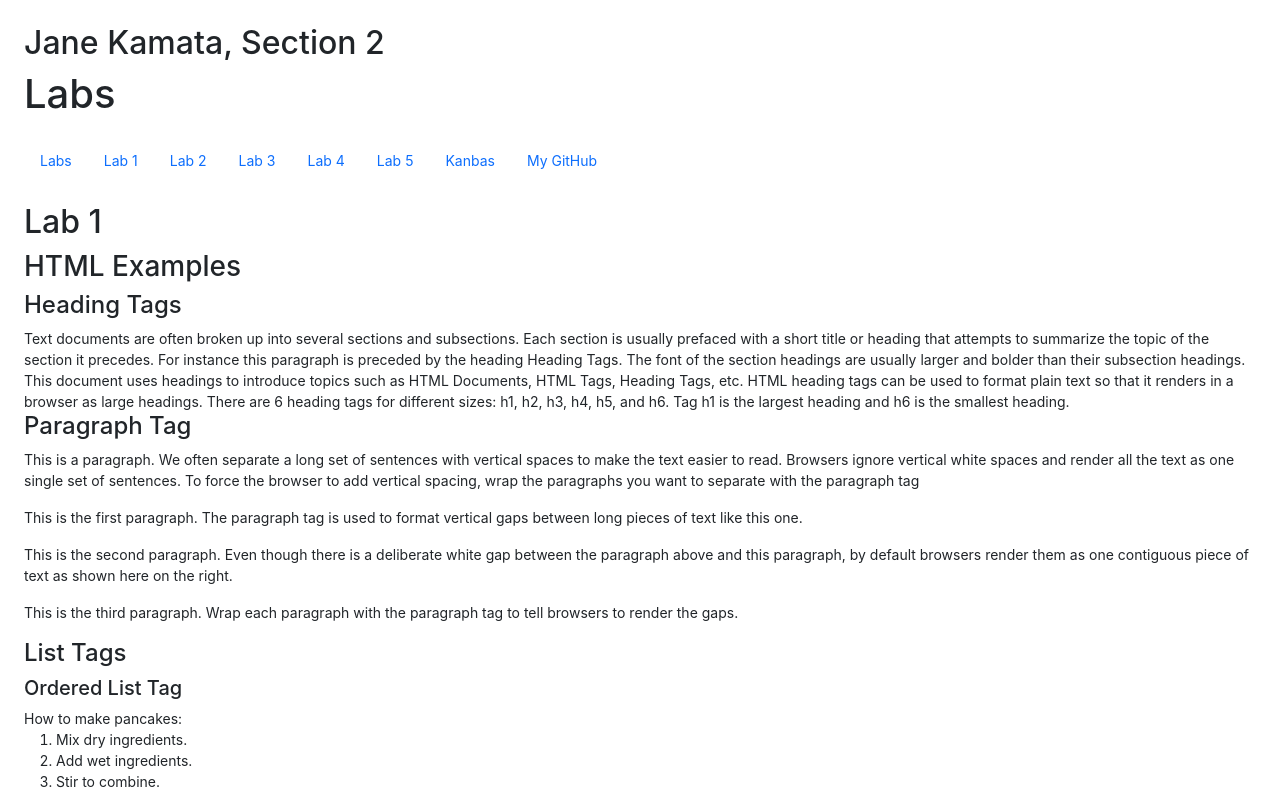
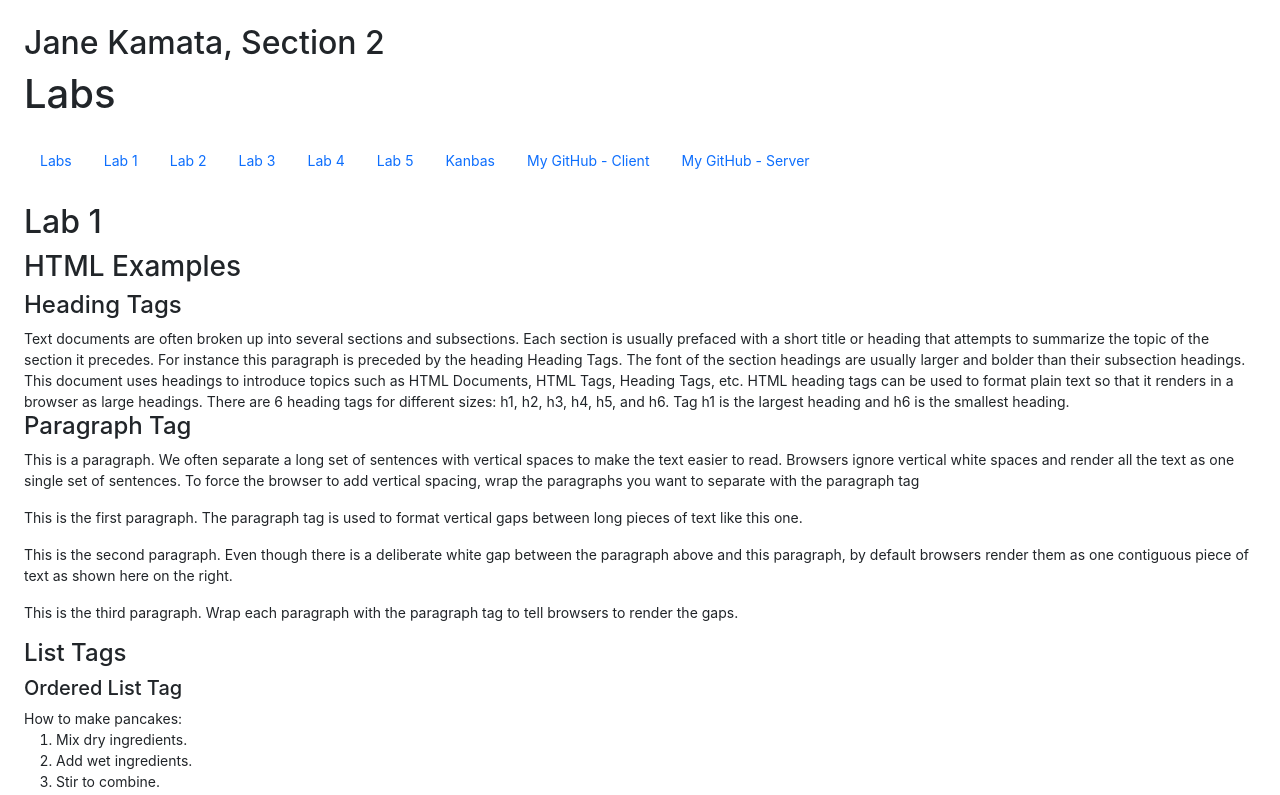
Before and after one commit to janekamata/project-kanbas-react-web-app, a React (Create React App) app: page /#/Labs in a window 1280 px wide. Shown: the top 795 px of the page. Built offline with nearby package versions, Linux system fonts and the light colour scheme; no server answers.

Commit message:
Small fixes

```diff
--- a/src/Kanbas/index.tsx
+++ b/src/Kanbas/index.tsx
@@ -55,10 +55,14 @@ export default function Kanbas() {
   const addNewCourse = async () => {
     const newCourse = await userClient.createCourse(course);
     setCourses([...courses, newCourse]);
+    await fetchCourses();
+    await fetchEnrollments();
   };
   const deleteCourse = async (courseId: string) => {
     const status = await courseClient.deleteCourse(courseId);
     setCourses(courses.filter((course) => course._id !== courseId));
+    await fetchCourses();
+    await fetchEnrollments();
   };
   const updateCourse = async () => {
     await courseClient.updateCourse(course);
@@ -72,6 +76,7 @@ export default function Kanbas() {
       })
     );
     setCourse(initialCourse);
+    await fetchCourses();
   };
 
   return (
--- a/src/Labs/Lab5/PathParameters.tsx
+++ b/src/Labs/Lab5/PathParameters.tsx
@@ -10,14 +10,14 @@ export default function PathParameters() {
         className="form-control mb-2 w-25"
         id="wd-path-parameter-a"
         type="number"
-        defaultValue={a}
+        value={a}
         onChange={(e) => setA(e.target.value)}
       />
       <input
         className="form-control mb-2 w-25"
         id="wd-path-parameter-b"
         type="number"
-        defaultValue={b}
+        value={b}
         onChange={(e) => setB(e.target.value)}
       />
       <a
--- a/src/Labs/Lab5/QueryParameters.tsx
+++ b/src/Labs/Lab5/QueryParameters.tsx
@@ -9,14 +9,14 @@ export default function QueryParameters() {
       <input
         id="wd-query-parameter-a"
         className="form-control mb-2 w-25"
-        defaultValue={a}
+        value={a}
         type="number"
         onChange={(e) => setA(e.target.value)}
       />
       <input
         id="wd-query-parameter-b"
         className="form-control mb-2 w-25"
-        defaultValue={b}
+        value={b}
         type="number"
         onChange={(e) => setB(e.target.value)}
       />
--- a/src/Labs/Lab5/WorkingWithArrays.tsx
+++ b/src/Labs/Lab5/WorkingWithArrays.tsx
@@ -29,7 +29,7 @@ export default function WorkingWithArrays() {
       </a>
       <input
         id="wd-todo-id"
-        defaultValue={todo.id}
+        value={todo.id}
         className="form-control w-50"
         onChange={(e) => setTodo({ ...todo, id: e.target.value })}
       />
@@ -61,7 +61,7 @@ export default function WorkingWithArrays() {
         Delete Todo with ID = {todo.id}
       </a>
       <input
-        defaultValue={todo.id}
+        value={todo.id}
         className="form-control w-50"
         onChange={(e) => setTodo({ ...todo, id: e.target.value })}
       />
@@ -71,15 +71,15 @@ export default function WorkingWithArrays() {
         href={`${API}/${todo.id}/title/${todo.title}`}
         className="btn btn-primary float-end"
       >
-        Update Todo
+        Update {todo.id} Todo
       </a>
       <input
-        defaultValue={todo.id}
+        value={todo.id}
         className="form-control w-25 float-start me-2"
         onChange={(e) => setTodo({ ...todo, id: e.target.value })}
       />
       <input
-        defaultValue={todo.title}
+        value={todo.title}
         className="form-control w-50 float-start"
         onChange={(e) => setTodo({ ...todo, title: e.target.value })}
       />
@@ -89,7 +89,7 @@ export default function WorkingWithArrays() {
       <h3>On Your Own</h3>
       <div className="d-flex align-items-center">
         <input
-          defaultValue={todo.id}
+          value={todo.id}
           className="form-control w-25 me-2"
           onChange={(e) => setTodo({ ...todo, id: e.target.value })}
         />
@@ -110,13 +110,13 @@ export default function WorkingWithArrays() {
       </div>
       <div className="d-flex align-items-center mt-2">
         <input
-          defaultValue={todo.id}
+          value={todo.id}
           className="form-control w-25 float-start me-2"
           onChange={(e) => setTodo({ ...todo, id: e.target.value })}
         />
         <div className="flex-fill">
           <input
-            defaultValue={todo.description}
+            value={todo.description}
             className="form-control float-start"
             onChange={(e) => setTodo({ ...todo, description: e.target.value })}
           />
--- a/src/Labs/TOC.tsx
+++ b/src/Labs/TOC.tsx
@@ -60,11 +60,20 @@ export default function TOC() {
       </li>
       <li className="nav-item">
         <a
-          id="wd-github"
+          id="wd-github-c"
           href="https://github.com/janekamata/kanbas-react-web-app"
           className="nav-link"
         >
-          My GitHub
+          My GitHub - Client
+        </a>
+      </li>
+      <li className="nav-item">
+        <a
+          id="wd-github-s"
+          href="https://github.com/janekamata/kanbas-node-server-app"
+          className="nav-link"
+        >
+          My GitHub - Server
         </a>
       </li>
     </ul>
```
